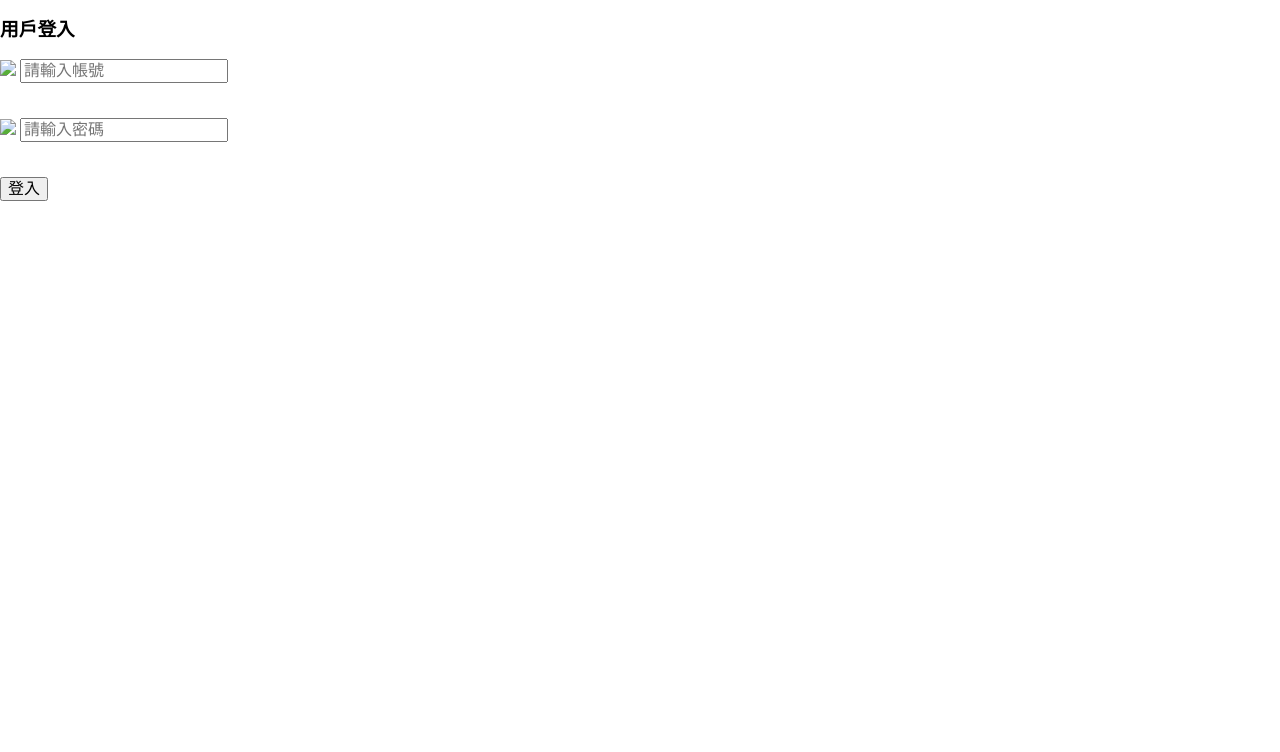
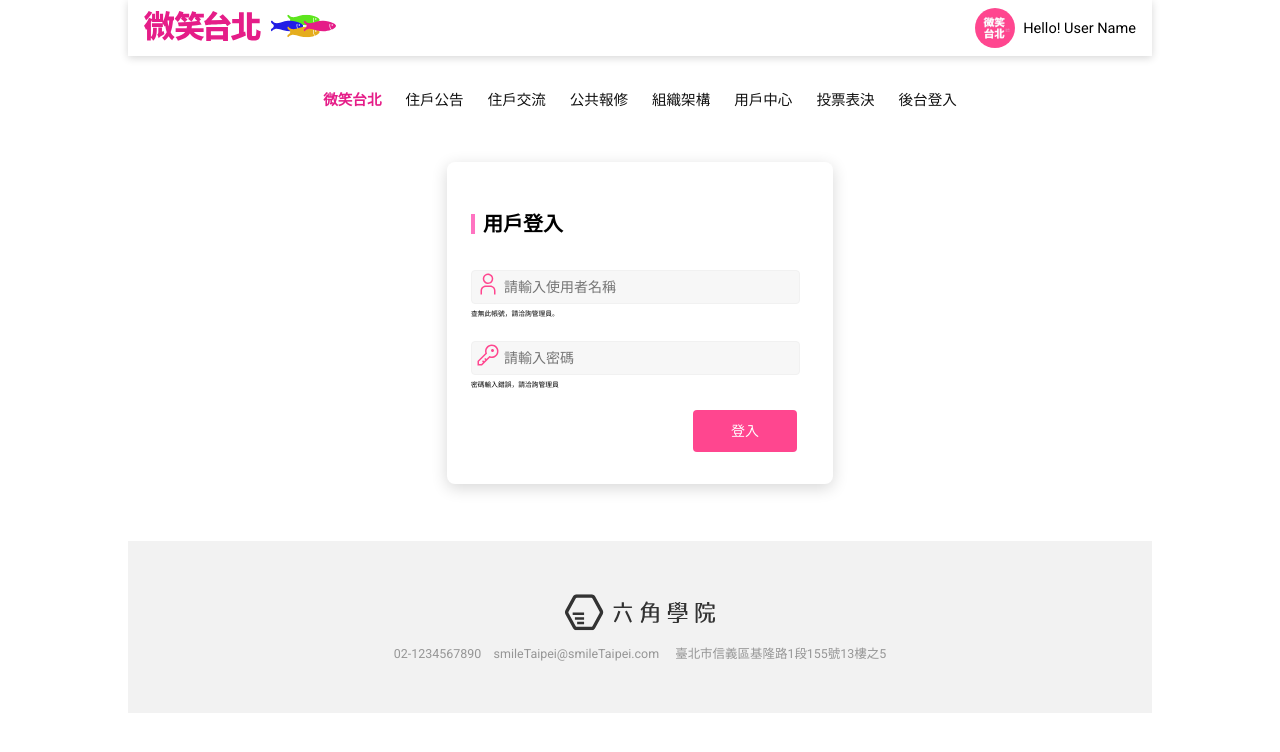
Before and after one commit to samuel1201/smileTaipei, a website: page page/login.html in a window 1280 px wide. Drawn offline with nearby package versions, Linux system fonts and the light colour scheme.

Commit message:
登入頁面重切 css修改完成
晚一點處理 後台 用戶頁面明天完成

```diff
--- a/frontend/static/js/index.js
+++ b/frontend/static/js/index.js
@@ -1,5 +1,6 @@
 import homeView from "./views/homeView.js";
 import OrganizationView from "./views/OrganizationView.js";
+import loginView from "./views/loginView.js";
 const navigateTo = (url) => {
     history.pushState(null, null, url);
     router();
@@ -8,8 +9,8 @@ const navigateTo = (url) => {
 const router = async () => {
     const routes = [
         {
-            path: "/",
-            view: () => console.log("view /LOGIN"),
+            path: "/login",
+            view: loginView,
         },
         {
             path: "/home",
--- /dev/null
+++ b/frontend/static/js/views/loginView.js
@@ -0,0 +1,26 @@
+import AbstractView from "./AbstractView.js";
+export default class extends AbstractView {
+    constructor() {
+        super();
+        this.setTitle("登入");
+    }
+
+    async getHtml() {
+        return `
+                    <div class="login relative">
+                        <h3 class="h3type">用戶登入</h3>
+                        <div class="relative">
+                            <img src="./static/icon/user.svg" alt="帳號icon" class="icon" />
+                            <input type="text" placeholder="請輸入使用者名稱" /><br />
+                            <p class="accountAlert">查無此帳號，請洽詢管理員。</p>
+                        </div>
+                        <div class="relative">
+                            <img src="./static/icon/password.svg" alt="帳號icon" class="icon" />
+                            <input type="password" name="pwd" id="pwd" placeholder="請輸入密碼" />
+                            <p class="pwdAlert">密碼輸入錯誤，請洽詢管理員</p>
+                        </div>
+                        <button type="submit">登入</button>
+                    </div>
+        `;
+    }
+}
--- a/frontend/static/scss/_login.scss
+++ b/frontend/static/scss/_login.scss
@@ -1,53 +1,58 @@
 //login頁面
 .login {
-    .container {
+    margin: 0 auto;
+    margin-top: 49px;
+    margin-bottom: 57px;
     border-radius: 8px;
     background: #fff;
     /* shadow 1 */
     box-shadow: 0px 4px 16px 0px rgba(0, 0, 0, 0.16);
-        width: 30%;
-        margin-top: 49px;
-        margin-bottom: 32px;
+    width: 33%;
     padding: 32px 24px 88px 24px;
-        .title {
-            padding-top: 18px;
-            margin-bottom: 16px;
+    h3 {
+        font-weight: 700;
     }
-
-        .inputContainer {
-            padding-top: 16px;
-
-            img {
+    .icon {
         position: absolute;
-                top: 37.5%;
+        top: 18px;
         left: 5px;
     }
     input {
-                width: 70%;
+        width: 85%;
+        border-radius: 4px;
+        border: 1px solid $border-light;
+        background: $bg-light-grey;
+        color: $grey-light;
+        font-size: 14px;
+        padding: 8px 8px 8px 32px;
+        margin-top: 16px;
+    }
+    button {
+        position: absolute;
+        right: 36px;
+        bottom: 32px;
+        margin-top: 16px;
+        padding: 13px 38px 13px 38px;
         border: none;
-                padding: 13px 32px 13px;
+        border-radius: 4px;
+        background: #ff468f;
+
         font-size: 14px;
-                background-color: $bg-light-grey;
+        color: #fff;
     }
 }
 
-        button {
-            position: absolute;
-            right: 24px;
-            bottom: 32px;
-            font-size: 14px;
-            color: #fff;
-            background: #ff468f;
-            width: 104px;
-            padding: 8px 16px;
-            border: none;
-            border-radius: 4px;
-        }
-    }
-    @media (max-width: 768px) {
-        .container {
-            margin-right: 37.5%;
+@media (width <= 768px) {
+    .login {
         width: 50%;
     }
 }
+
+@media (width <= 420px) {
+    .login {
+        width: 70%;
+        button {
+            right: 18px;
         }
+    }
+}
--- a/page/login.html
+++ b/page/login.html
@@ -7,35 +7,79 @@
         <!-- 引入index.js -->
         <link rel="stylesheet" href="https://cdnjs.cloudflare.com/ajax/libs/normalize/8.0.1/normalize.min.css" />
         <link href="https://fonts.googleapis.com/css?family=Roboto" rel="stylesheet" />
-        <link href="../frontend//static/scss/style.css" rel="stylesheet" />
+        <link href="../frontend/static/scss/style.css" rel="stylesheet" />
     </head>
 
     <body>
-        <div id="header"></div>
-        <div id="navigation"></div>
-        <div class="login">
-            <div class="container relative">
-                <div class="title shadowOP8">
-                    <h3 class="h3type">用戶登入</h3>
+        <div class="wrapper">
+            <div class="container">
+                <div class="brandHeader shadowHeader">
+                    <div>
+                        <a href="../index.html"><img src="../frontend/static/icon/logo.svg" /></a>
+                    </div>
+                    <div class="flexRow gap8">
+                        <div class="userImage"></div>
+                        <div class="userName hidden">Hello! User Name</div>
+                        <div class="menu">
+                            <div class="iconWrapper flexCenter">
+                                <img src="../frontend/static/icon/menu.svg" />
+                            </div>
+
+                            <!-- <div class="dropdownWrapper shadowOP16 show">
+
+                                    <div class="dropdownItem flexRow">
+                                        <img src="../frontend/static/icon/add.svg" />
+                                        <span>新增公告</span>
+                                    </div>
+
+                                    <div class="dropdownItem flexRow">
+                                        <img src="../icon/edit.svg" />
+                                        <span>編輯</span>
+                                    </div>
+
+                                    <div class="dropdownItem flexRow">
+                                        <img src="../icon/delete.svg" />
+                                        <span>刪除</span>
+                                    </div>
+
+                                </div> -->
+                        </div>
+                    </div>
                 </div>
-                <div class="inputContainer relative">
-                    <img src="../icon/user.svg" class="user" />
-                    <input type="email" name="email" id="email" placeholder="請輸入帳號" /><br />
-                    <p></p>
+                <div class="navigation hidden">
+                    <a href="/home" class="active" data-link>微笑台北 </a>
+                    <a href="/announcements" data-link>住戶公告</a>
+                    <a href="/communicate" data-link>住戶交流</a>
+                    <a href="/repair" data-link>公共報修</a>
+                    <a href="/group" data-link>組織架構</a>
+                    <a href="/userPage" data-link>用戶中心</a>
+                    <a href="/vote" data-link>投票表決</a>
+                    <a href="/backStage" data-link>後台登入</a>
                 </div>
-                <br />
-                <div class="inputContainer relative">
-                    <img src="../icon/password.svg" class="pwd" />
-                    <input type="password" name="pwd" id="pwd" placeholder="請輸入密碼" /><br />
-                    <p></p>
+                <div id="content">
+                    <div class="login relative">
+                        <h3 class="h3type">用戶登入</h3>
+                        <div class="relative">
+                            <img src="../frontend/static/icon/user.svg" alt="帳號icon" class="icon" />
+                            <input type="text" placeholder="請輸入使用者名稱" /><br />
+                            <p class="accountAlert">查無此帳號，請洽詢管理員。</p>
+                        </div>
+                        <div class="relative">
+                            <img src="../frontend/static/icon/password.svg" alt="帳號icon" class="icon" />
+                            <input type="password" name="pwd" id="pwd" placeholder="請輸入密碼" />
+                            <p class="pwdAlert">密碼輸入錯誤，請洽詢管理員</p>
+                        </div>
+                        <button type="submit">登入</button>
+                    </div>
                 </div>
-                <br />
-                <button type="button">登入</button>
+                <div class="footer flexCenter flexColumn gap16">
+                    <img src="../frontend/static/icon/footerLogo.svg" />
+                    <div class="footerTextWrapper flexRow">
+                        <span>02-1234567890&nbsp;&nbsp;&nbsp;&nbsp;smileTaipei@smileTaipei.com</span>
+                        <span>臺北市信義區基隆路1段155號13樓之5</span>
+                    </div>
+                </div>
             </div>
         </div>
-
-        <div id="footer"></div>
-        <script src="../index.js"></script>
-        <!-- 引入 index.js -->
     </body>
 </html>
```
Also changed, not shown: frontend/static/scss/style.css, 1 other file. Lines whose indentation alone changed are shown as unchanged.
